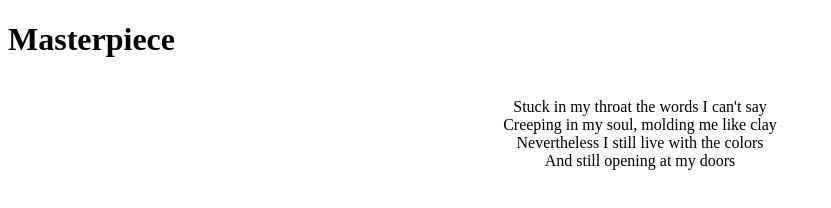
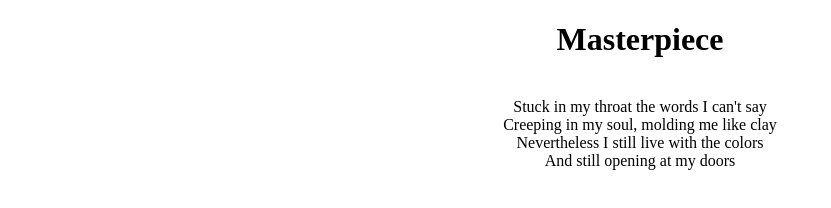
Before and after one commit to EnglisEljane/MyNewRepository, a plain HTML site: page index.html in a window 1280 px wide. Shown: the whole page, without its empty margins (0-831 px from the left). Drawn offline with Linux system fonts and the light colour scheme.

Commit message:
Update index.html

```diff
--- a/index.html
+++ b/index.html
@@ -3,7 +3,7 @@
 	<head>
 		<title> My new Repository </title>
 	</head>
-	<body> <H1> Masterpiece </H1> <br>
+	<body> <H1> <center> Masterpiece </center> </H1> <br>
 		<center> Stuck in my throat the words I can't say <br>
 				Creeping in my soul, molding me like clay <br>
 					Nevertheless I still live with the colors <br>
```
